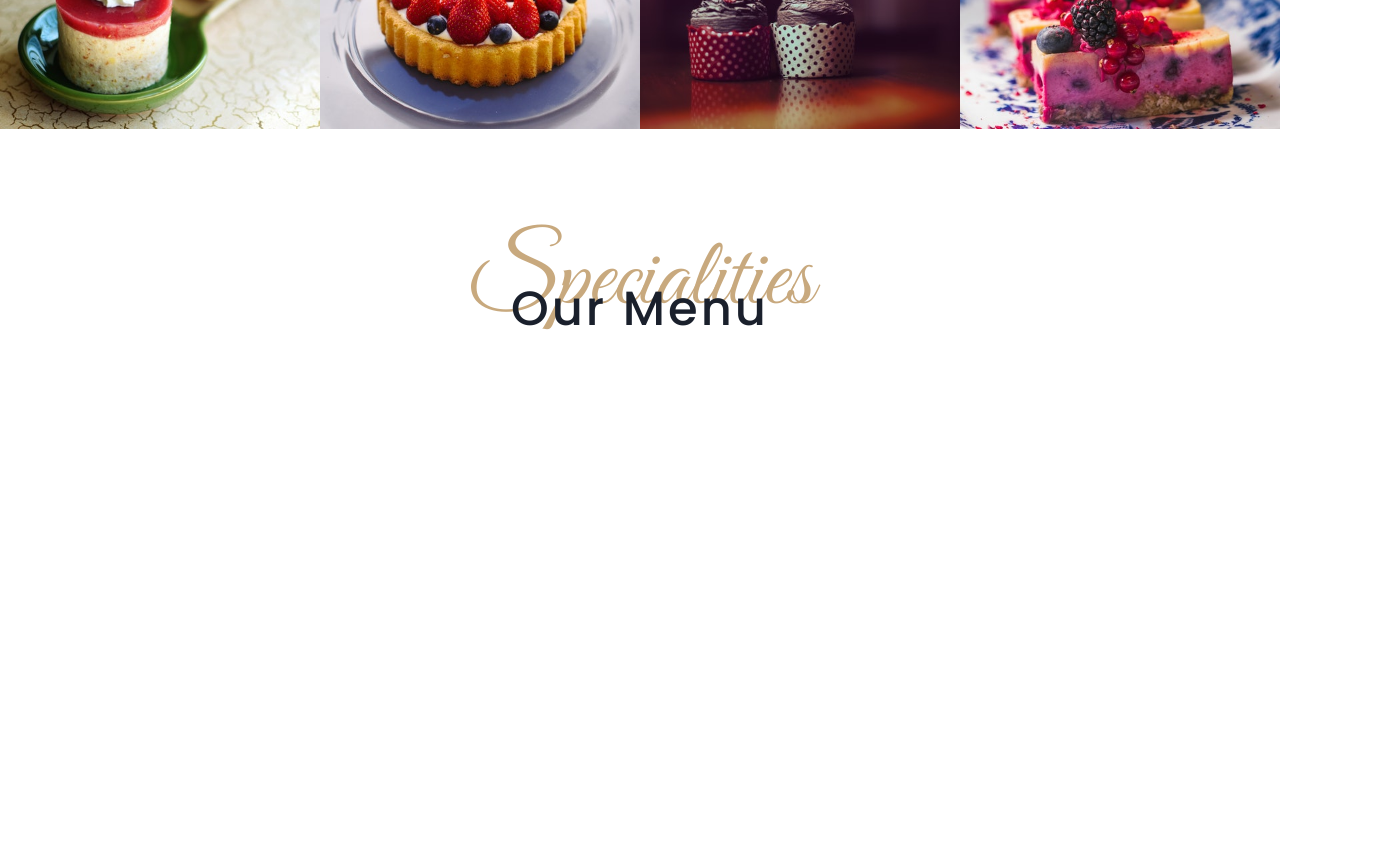
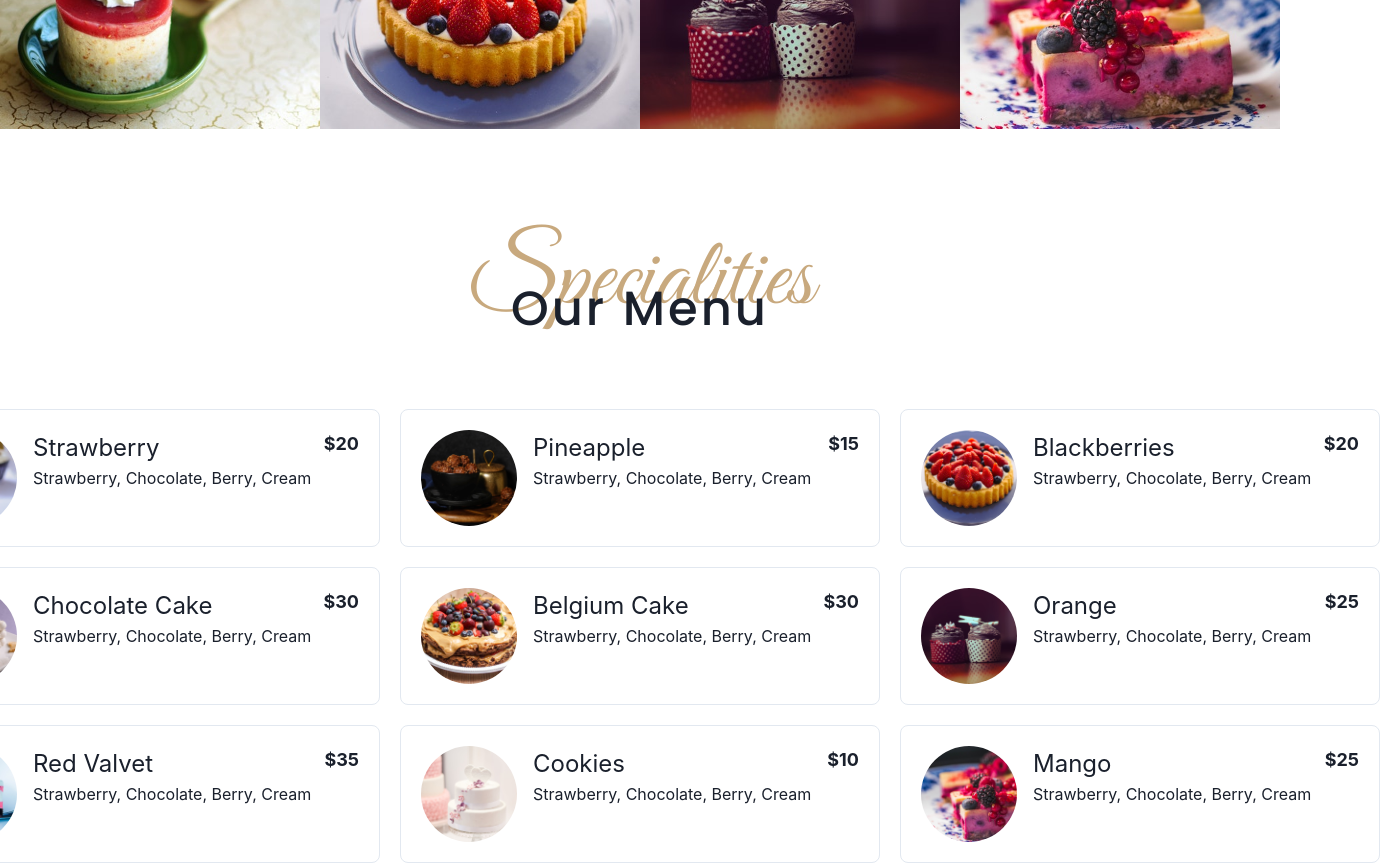
Before and after one commit to afiatamanna06/beleniss, a Next.js app: page / in a window 1280 px wide. Shown: the part 2060-2923 px from the top of the page, 1380 px wide, since content can reach past the window. Before the commit the page ends 2413 px from the top, so only its background shows below. Built offline with nearby package versions, Linux system fonts and the light colour scheme.

Commit message:
Add menu section

```diff
--- a/components/menu/Menu.tsx
+++ b/components/menu/Menu.tsx
@@ -1,11 +1,29 @@
-import { Flex } from '@chakra-ui/react'
+import { Flex, Grid } from '@chakra-ui/react'
 import CommonHeader from '../common/CommonHeader'
+import MenuCard from './MenuCard'
+import { menuData } from './MenuData'
 
 function Menu() {
   return (
-    <Flex id="menu" direction="column" alignItems="center" mt={[80, 80, 80, 0, 0]} pt="20" w="full">
+    <Flex id="menu" direction="column" alignItems="center" pt="20" w="full" px={[4, 4, 4, 0, 0]}>
         <CommonHeader heading="Specialities" description="Our Menu" w={["full"]} />
-
+        <Grid mt="16" templateColumns={["repeat(1, 1fr)", "repeat(1, 1fr)", "repeat(2, 1fr)", "repeat(3, 1fr)"]} gap={5}>
+          <Flex direction="column" gap={5}>
+            {menuData.slice(0, 3).map(({image, name, description, price}) => (
+              <MenuCard key={name} image={image} name={name} description={description} price={price} />
+            ))}
+          </Flex>
+          <Flex direction="column" gap={5}>
+            {menuData.slice(3, 6).map(({image, name, description, price}) => (
+              <MenuCard key={name} image={image} name={name} description={description} price={price} />
+            ))}
+          </Flex>
+          <Flex direction="column" gap={5}>
+            {menuData.slice(6, 9).map(({image, name, description, price}) => (
+              <MenuCard key={name} image={image} name={name} description={description} price={price} />
+            ))}
+          </Flex>
+        </Grid>
     </Flex>
   )
 }
--- /dev/null
+++ b/components/menu/MenuCard.tsx
@@ -0,0 +1,26 @@
+import { Box, Flex, Image } from '@chakra-ui/react'
+import React from 'react'
+
+interface propTypes {
+    image: string;
+    name: string;
+    description: string;
+    price: string;
+}
+
+function MenuCard({image, name, description, price}: propTypes) {
+  return (
+    <Flex justify="space-between" alignItems="start" p="5" minW={["100%", "100%", "100%", "30rem", "30rem"]} border="1px" borderColor="gray.200" borderRadius="lg">
+        <Flex gap={4}>
+            <Image src={image} w="6rem" h="6rem" rounded="full" alt="" />
+            <Box>
+                <Box fontSize="2xl">{name}</Box>
+                <Box>{description}</Box>
+            </Box>
+        </Flex>
+        <Box fontWeight="bold" fontSize="lg">{price}</Box>
+    </Flex>
+  )
+}
+
+export default MenuCard
```
